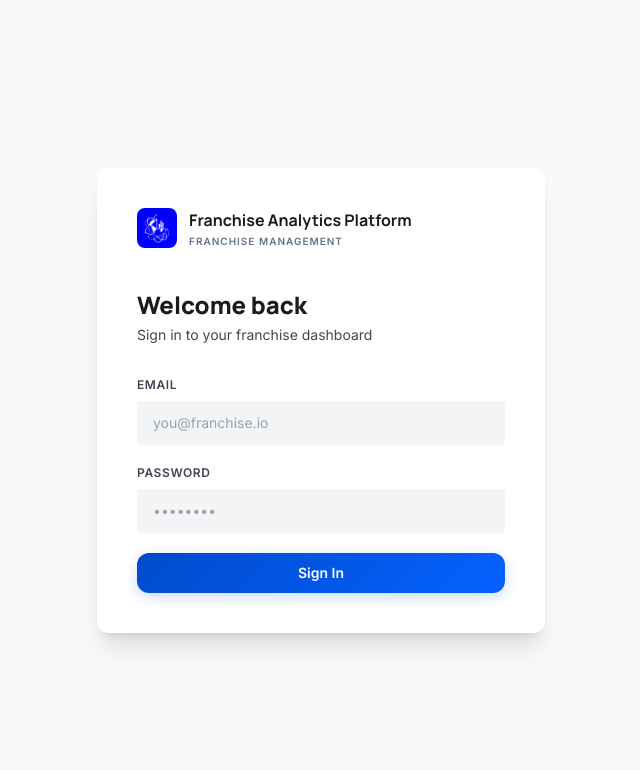
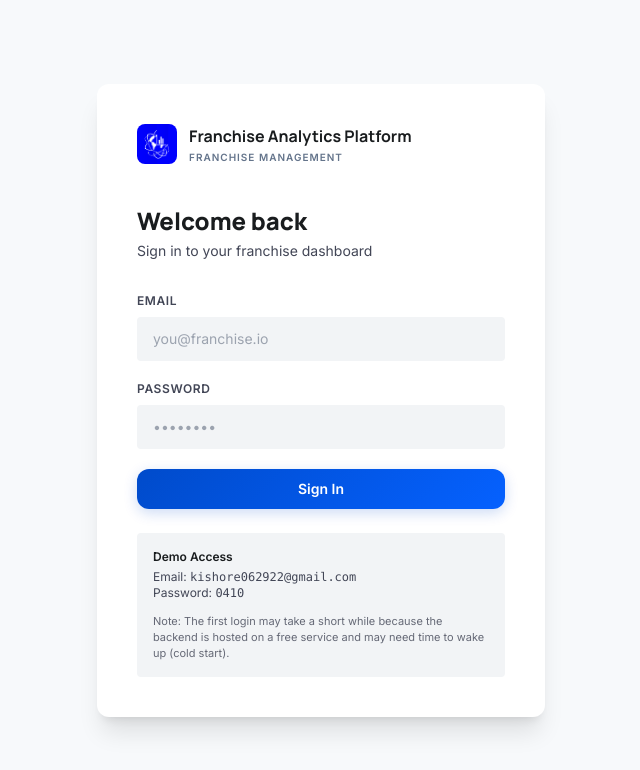
Before and after one commit to Dev-Kishore04/franchise-analytics-platform, a React (Vite) app in the folder frontend/: page /#/login in a window 1280 px wide. Shown: the top 770 px of the page, without its empty margins (319-959 px from the left). Built offline with nearby package versions, Linux system fonts and the light colour scheme; no server answers.

Commit message:
Add demo access details to Login page
Added demo access information for users including email and password.

```diff
--- a/frontend/src/pages/Login.jsx
+++ b/frontend/src/pages/Login.jsx
@@ -82,6 +82,18 @@ export default function Login() {
             {loading ? 'Signing in…' : 'Sign In'}
           </button>
         </form>
+        {/* Demo Note */}
+        <div className="mt-6 p-4 bg-surface-container-low rounded-lg text-xs text-on-surface-variant">
+          <p className="font-semibold mb-1 text-on-surface">Demo Access</p>
+          <p>
+            Email: <span className="font-mono font-medium">kishore062922@gmail.com</span><br/>
+            Password: <span className="font-mono font-medium">0410</span>
+          </p>
+
+          <p className="mt-3 text-[11px] opacity-80">
+            Note: The first login may take a short while because the backend is hosted on a free service and may need time to wake up (cold start).
+          </p>
+        </div>
       </div>
     </div>
   )
```
